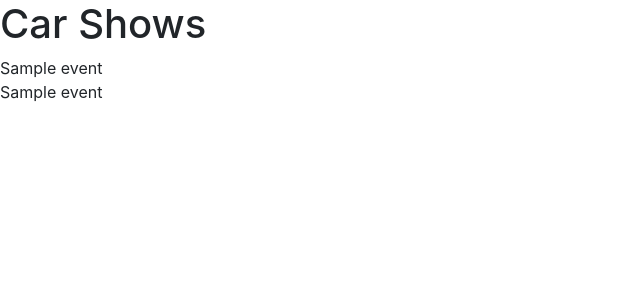
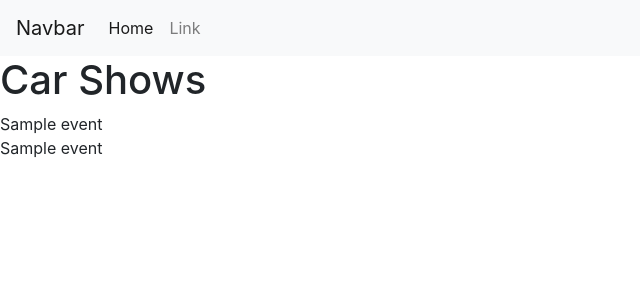
Before and after one commit to matt-oc/car-shows, a Flask app: page / in a window 1280 px wide. Shown: the top 300 px of the page, without its empty margins (0-640 px from the left). Run offline with Flask 2, Linux system fonts and the light colour scheme; a database or web service that is not in the repository returns one stand-in record (values such as "Sample title"); some libraries are stand-ins or nearby versions.

Commit message:
'add basic navbar'

```diff
--- a/templates/base.html
+++ b/templates/base.html
@@ -15,7 +15,22 @@
 
 <body>
   <!--Navigation Bar-->
+  <nav class="navbar navbar-expand-lg navbar-light bg-light">
+    <a class="navbar-brand" href="#">Navbar</a>
+    <button class="navbar-toggler" type="button" data-toggle="collapse" data-target="#navbarSupportedContent" aria-controls="navbarSupportedContent" aria-expanded="false" aria-label="Toggle navigation">
+      <span class="navbar-toggler-icon"></span>
+    </button>
 
+    <div class="collapse navbar-collapse" id="navbarSupportedContent">
+      <ul class="navbar-nav mr-auto">
+        <li class="nav-item active">
+          <a class="nav-link" href="#">Home <span class="sr-only">(current)</span></a>
+        </li>
+        <li class="nav-item">
+          <a class="nav-link" href="#">Link</a>
+        </li>
+    </div>
+  </nav>
   <!--/Navigation Bar-->
 
 
```
